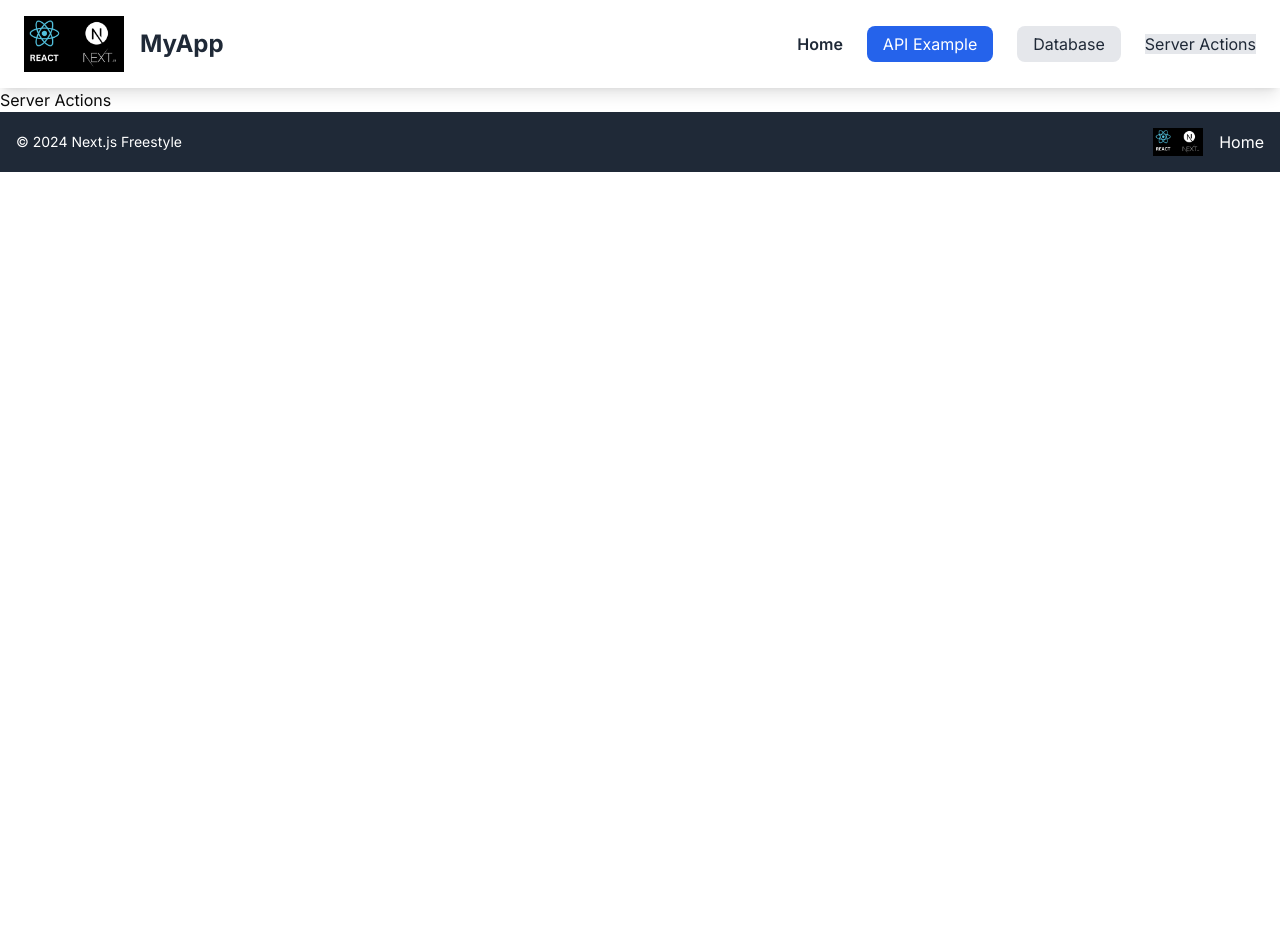
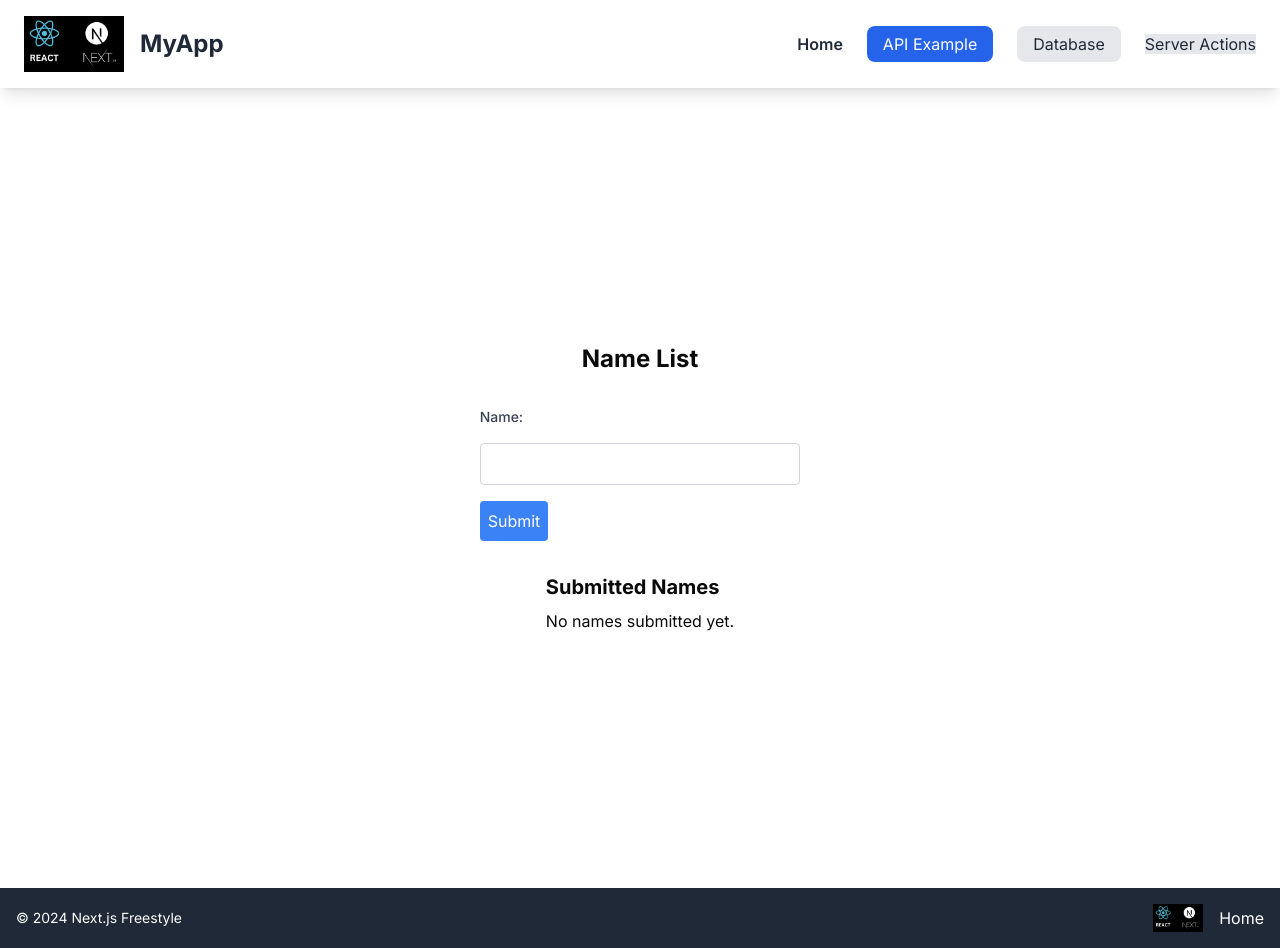
Before and after one commit to Andrewx24/nexMPLATE, a Next.js app: page /serveractions in a window 1280 px wide. Before the commit the page ends 800 px from the top, so only its background shows below. Built offline with nearby package versions, Linux system fonts and the light colour scheme.

Commit message:
server actions error fixes

```diff
--- a/app/(root)/serveractions/page.tsx
+++ b/app/(root)/serveractions/page.tsx
@@ -1,7 +1,49 @@
+import FormComponent from '@/components/FormComponet';
+import { revalidatePath } from 'next/cache';
+declare global {
+    var list: string[] | undefined;
+  }
 
+// Define the server action inside the file but don't export it as part of the page export
+ const HandleSubmit = async (formData: FormData) => {
+  "use server";
 
-export default function Page() {
-    return (
-        <h1> Server Actions</h1>
-    )
+  const name = formData.get('name') as string;
+
+  // Simulate server-side list handling
+  if (name) {
+    const currentList = globalThis.list || [];
+    currentList.push(name);
+    globalThis.list = currentList;
+  }
+
+  // Revalidate the current page to reflect the new list
+  revalidatePath('/serveractions');
+};
+
+export default function Home() {
+  // Retrieve the current list from the global state (this could come from a database in a real-world scenario)
+  const list = globalThis.list || [];
+
+  return (
+    <div className="flex flex-col justify-center items-center h-screen space-y-8">
+      <h1 className="text-2xl font-bold">Name List</h1>
+
+      {/* Render the Client Component for the form */}
+      <FormComponent/>
+
+      <div className="space-y-2">
+        <h2 className="text-xl font-bold">Submitted Names</h2>
+        <ul className="list-disc list-inside">
+          {list.length > 0 ? (
+            list.map((name: string, index: number) => (
+              <li key={index}>{name}</li>
+            ))
+          ) : (
+            <p>No names submitted yet.</p>
+          )}
+        </ul>
+      </div>
+    </div>
+  );
 }
--- /dev/null
+++ b/app/submit/page.tsx
@@ -0,0 +1,26 @@
+
+
+export default async function Submit() {
+    return (
+        <div>
+            <form action="/submit" method="POST" className="space-y-4">
+                <label htmlFor="name" className="block text-sm font-medium text-gray-700">
+                    Name:
+                </label>
+                <input
+                    type="text"
+                    name="name"
+                    id="name"
+                    className="border border-gray-300 p-2 rounded w-full"
+                    required
+                />
+                <button
+                    type="submit"
+                    className="bg-blue-500 text-white p-2 rounded hover:bg-blue-600"
+                >
+                    Submit
+                </button>
+            </form>
+        </div>
+    )
+}
--- /dev/null
+++ b/components/FormComponet.tsx
@@ -0,0 +1,25 @@
+// app/FormComponent.tsx
+"use client";
+
+export default function FormComponent() {
+  return (
+    <form action="/submit" method="POST" className="space-y-4">
+      <label htmlFor="name" className="block text-sm font-medium text-gray-700">
+        Name:
+      </label>
+      <input
+        type="text"
+        name="name"
+        id="name"
+        className="border border-gray-300 p-2 rounded w-full"
+        required
+      />
+      <button
+        type="submit"
+        className="bg-blue-500 text-white p-2 rounded hover:bg-blue-600"
+      >
+        Submit
+      </button>
+    </form>
+  );
+}
--- a/lib/actions/changeforms.ts
+++ b/lib/actions/changeforms.ts
@@ -1 +1 @@
-"use server"
+" use server";
```
